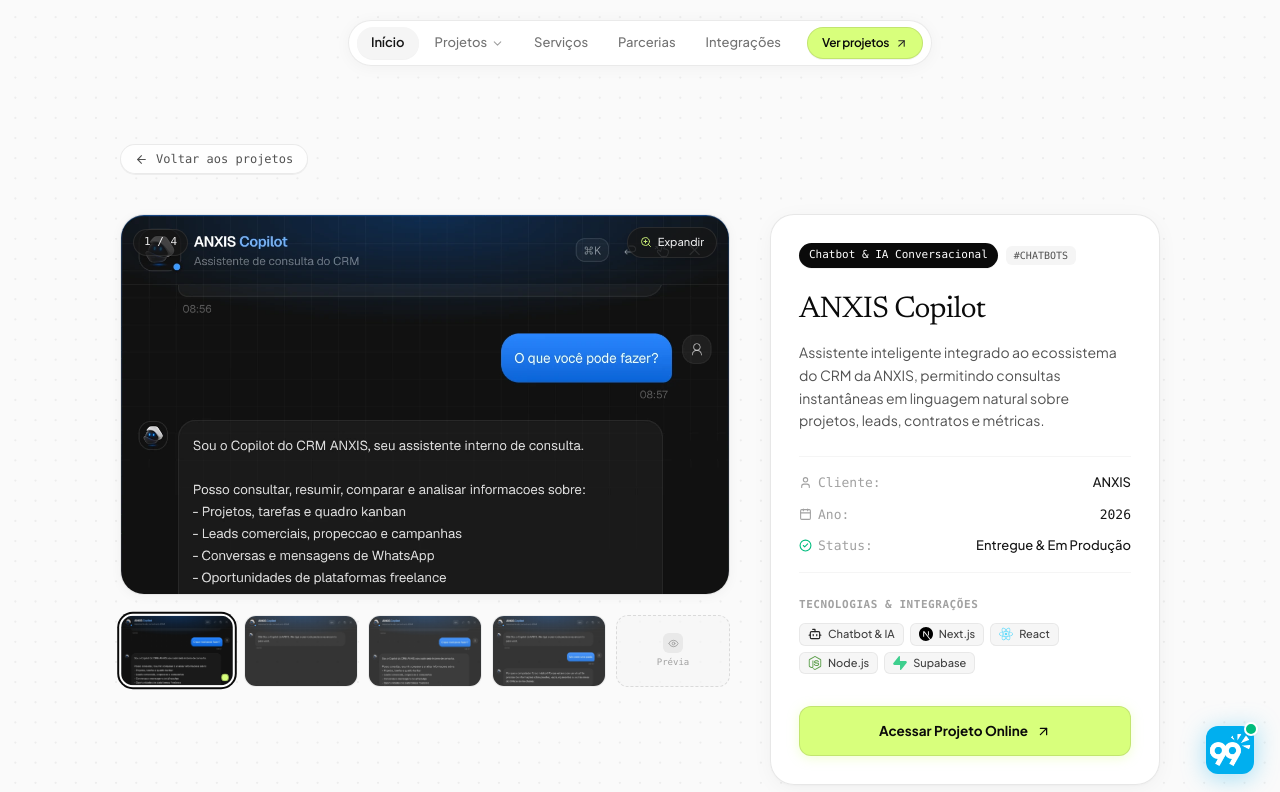
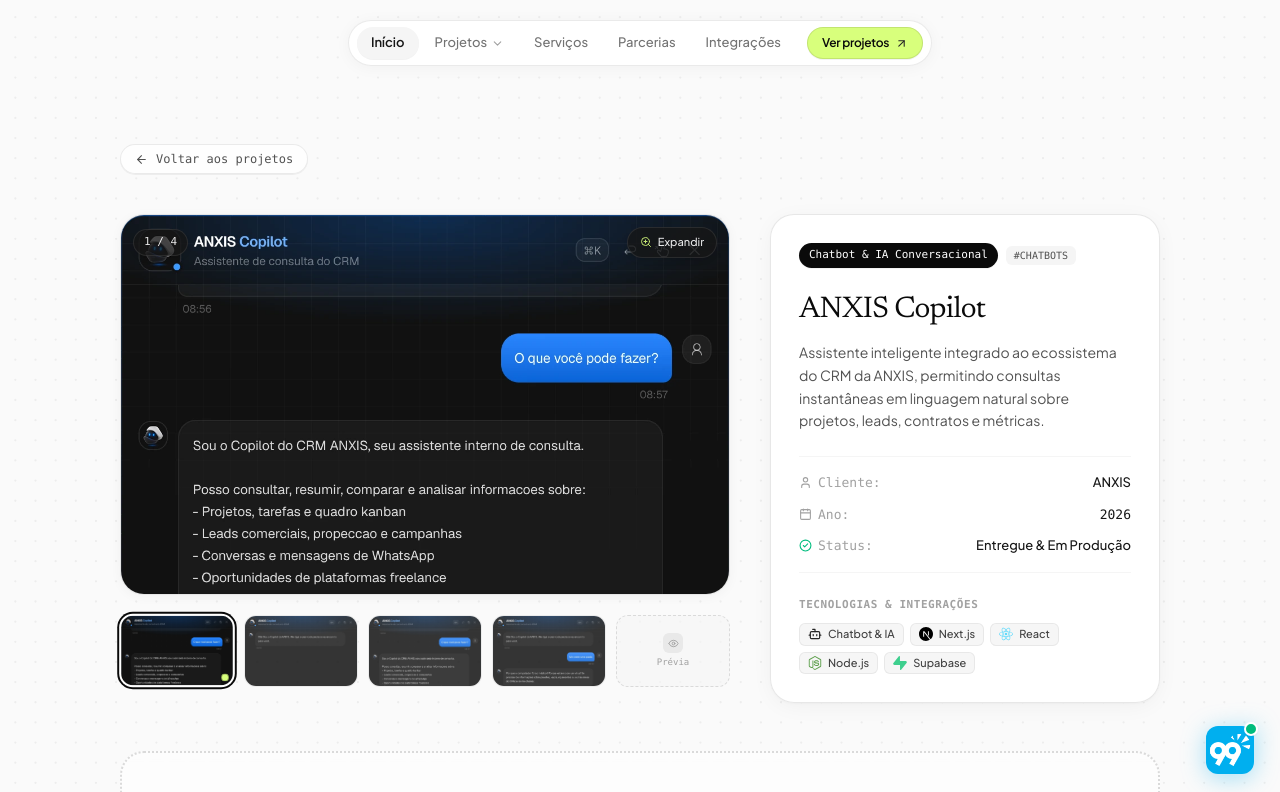
Before and after one commit to anxis-tech/portfolio_landing_page, a Next.js app: page /projeto/anxis-copilot in a window 1280 px wide. Shown: the top 792 px of the page. Built offline with nearby package versions, Linux system fonts and the light colour scheme.

Commit message:
feat: ocultar botao de link externo para o projeto ANXIS Copilot

```diff
--- a/src/app/projeto/[slug]/page.tsx
+++ b/src/app/projeto/[slug]/page.tsx
@@ -195,7 +195,7 @@ export default async function ProjectDetailPage({ params }: Props) {
               )}
 
               {/* CTA com a nossa cor verde oficial (#d8ff7c) - Oculto para o CRM por solicitação */}
-              {project.link && project.id !== "logoipsum-crm" && (
+              {project.link && project.id !== "logoipsum-crm" && project.id !== "anxis-copilot" && (
                 <div className="pt-2">
                   <a
                     href={project.link}
--- a/src/components/project-expandable-modal.tsx
+++ b/src/components/project-expandable-modal.tsx
@@ -165,7 +165,7 @@ export function ProjectExpandableModal({
 
   if (!project) return null;
 
-  const isCrm = project.id === "logoipsum-crm";
+  const hideProjectLink = project.id === "logoipsum-crm" || project.id === "anxis-copilot";
   const dimensions = imageDetails[project.id as keyof typeof imageDetails] || { width: 1440, height: 3600 };
   const isExpanded = phase === "expanded";
 
@@ -217,7 +217,7 @@ export function ProjectExpandableModal({
             <span className="w-2.5 h-2.5 rounded-full bg-red-400/80" />
             <span className="w-2.5 h-2.5 rounded-full bg-amber-400/80" />
             <span className="w-2.5 h-2.5 rounded-full bg-emerald-400/80" />
-            {!isCrm && project.link && (
+            {!hideProjectLink && project.link && (
               <div className="ml-2 hidden sm:flex items-center gap-1.5 px-3 py-1 rounded-full bg-white border border-neutral-200/80 text-[11px] font-mono text-neutral-500">
                 <Globe size={11} className="text-neutral-400" />
                 <span className="truncate max-w-[220px]">{project.link.replace(/^https?:\/\//, "")}</span>
@@ -488,7 +488,7 @@ export function ProjectExpandableModal({
             </div>
 
             {/* Bloco Inferior: CTA "Ver projeto completo ↗" (Oculto para o CRM por solicitação) */}
-            {!isCrm && project.link && (
+            {!hideProjectLink && project.link && (
               <div className="pt-6 mt-6 border-t border-neutral-100">
                 <a
                   href={project.link}
```
